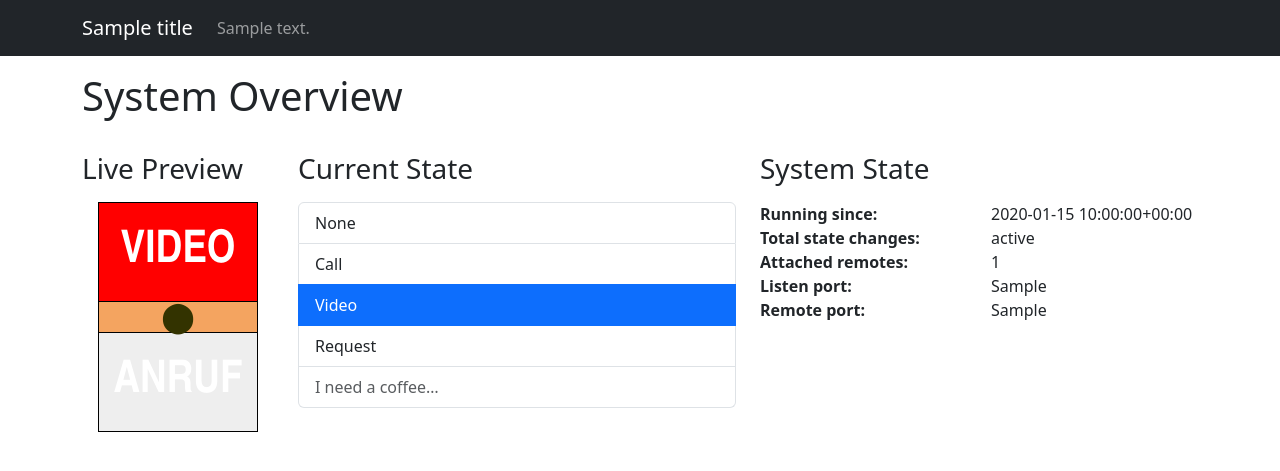
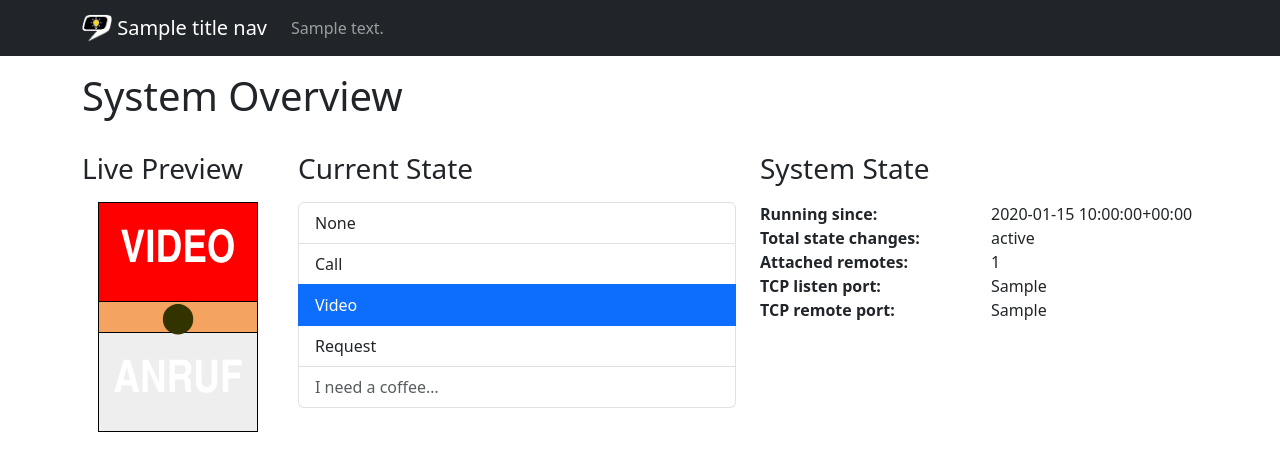
Before and after one commit to nbe95/home-office-light, a Flask app: template templates/state.html in a window 1280 px wide. Shown: the top 471 px of the page. Run offline with Flask 2, Linux system fonts and the light colour scheme; the template is opened without the code that fills it: most values are stand-ins (such as "Sample title", 1, 10 or a date in 2020); parts of the project's set-up code (start-up, migrations or seed data) failed here and were passed over; some libraries are stand-ins or nearby versions.

Commit message:
Add icons

```diff
--- a/src/constants.py
+++ b/src/constants.py
@@ -21,6 +21,7 @@ LOG_LEVEL: int = (
 
 # Flask
 MAIN_TITLE: str = "9Light"
+MAIN_TITLE_NAVBAR: str = "light"
 FRONTEND_TEMPLATE_DIR: str = "templates/"
 FRONTEND_STATIC_DIR: str = "static/"
 PORT_FRONTEND: int = 9080
--- a/templates/base.html
+++ b/templates/base.html
@@ -7,6 +7,7 @@
             <meta name="viewport" content="width=device-width, initial-scale=1, shrink-to-fit=no">
 
             {% block styles %}
+                <link rel="icon" href="/static/icon.ico" type="image/x-icon">
                 <link rel="stylesheet" type="text/css" href="/static/layout.css">
                 <!-- Bootstrap CSS -->
                 {{ bootstrap.load_css() }}
--- a/templates/navbar.html
+++ b/templates/navbar.html
@@ -1,9 +1,12 @@
 <nav class="navbar navbar-expand sticky-top navbar-dark bg-dark">
     <div class="container">
-        <a class="navbar-brand" href="/">{{ title }}</a>
+        <a class="navbar-brand" href="/">
+            <img src="/static/icon-inverse.ico" width="30" height="30" class="d-inline-block align-top" alt="9">
+            {{ title_nav }}
+        </a>
         <div class="collapse navbar-collapse">
             <ul class="navbar-nav mr-auto">
-                {% for text, urls in nav.items() %}
+                {% for text, urls in navigation.items() %}
                     <li class="nav-item">
                         <a class="nav-link {% if request.path in urls %}active {% endif %}" href="{{ urls[0] }}">{{ text }}</a>
                     </li>
--- a/templates/state.html
+++ b/templates/state.html
@@ -61,11 +61,11 @@
                     <div class="col">{{ stat["num_remotes"] }}</div>
                 </div>
                 <div class="row">
-                    <div class="col"><strong>Listen port:</strong></div>
+                    <div class="col"><strong>TCP listen port:</strong></div>
                     <div class="col">{{ stat["listen_port"] }}</div>
                 </div>
                 <div class="row">
-                    <div class="col"><strong>Remote port:</strong></div>
+                    <div class="col"><strong>TCP remote port:</strong></div>
                     <div class="col">{{ stat["remote_port"] }}</div>
                 </div>
             </div>
```
Also changed, not shown: src/frontend.py (+5 -3 lines), static/icon-inverse.ico (added), static/icon.ico (added).
